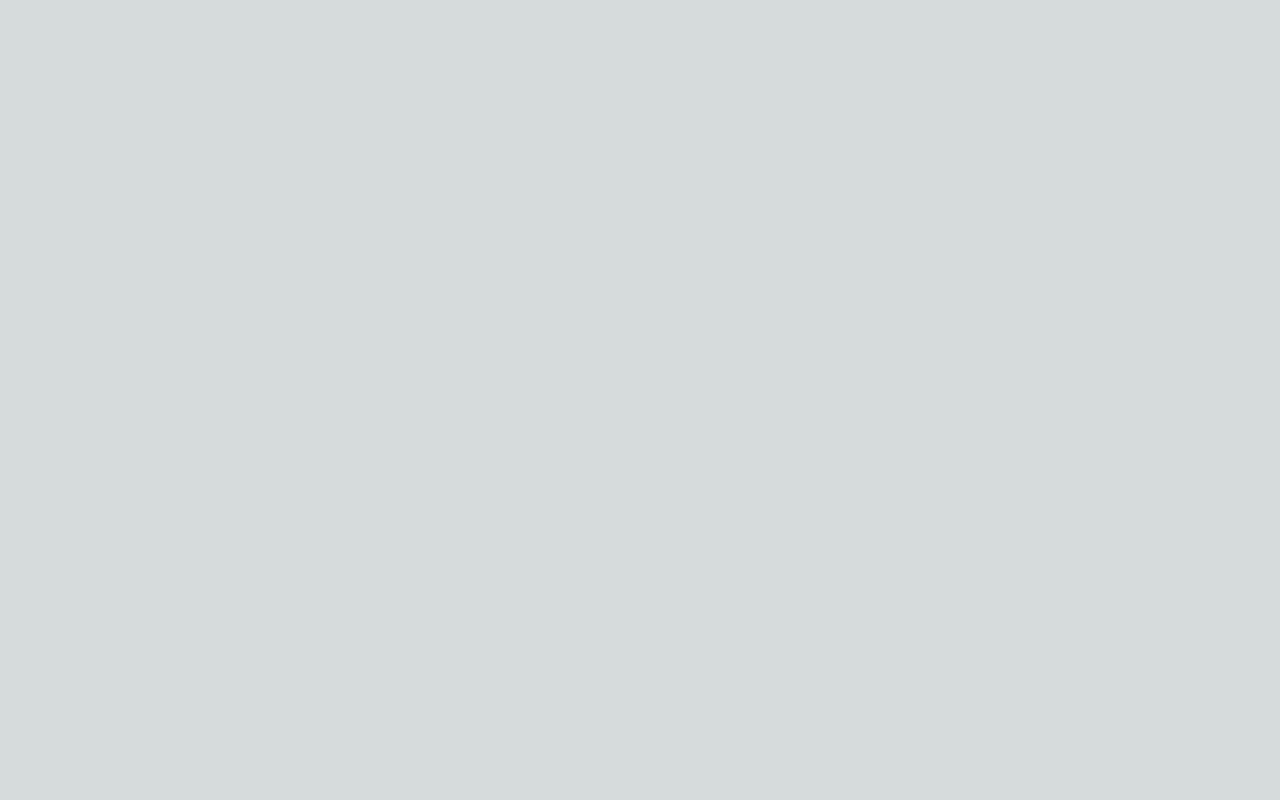
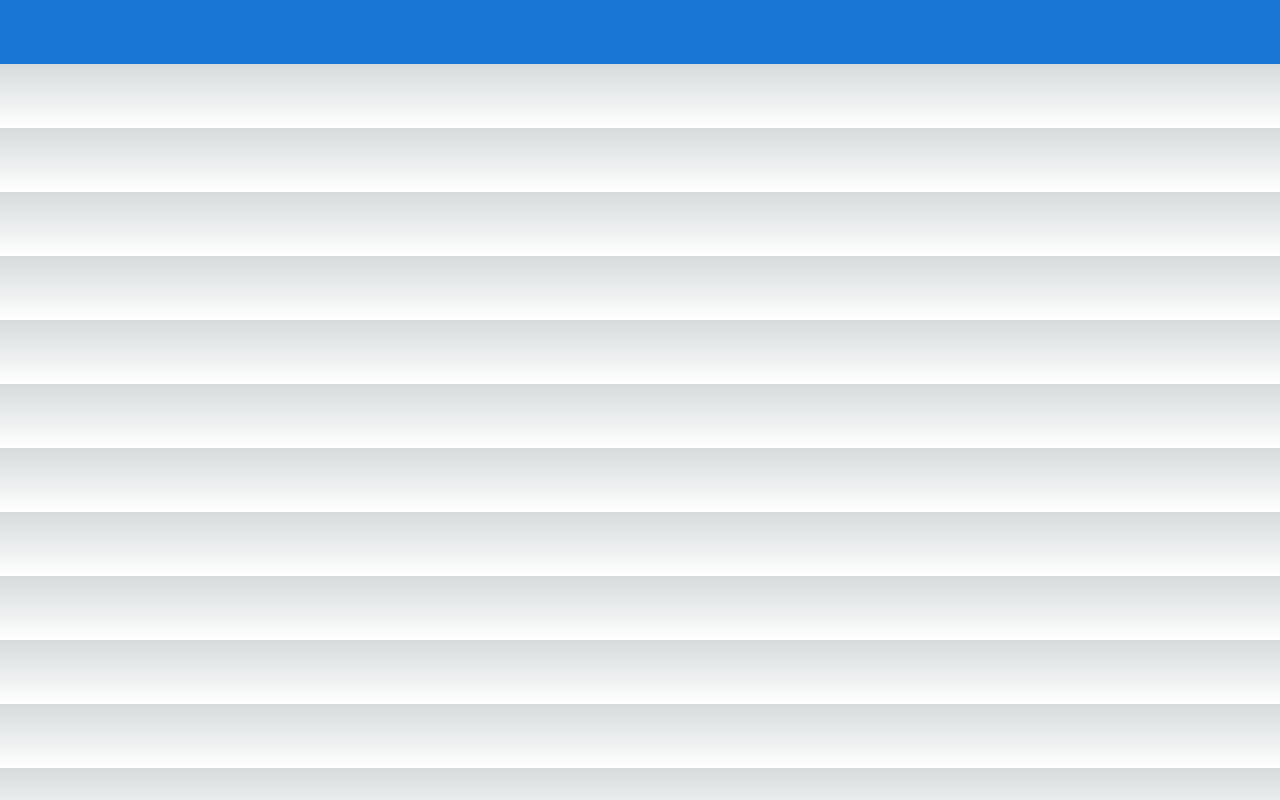
Before and after one commit to klavoraMate/secret-server, a Next.js app in the folder frontend/: page / in a window 1280 px wide. Built offline with nearby package versions, Linux system fonts and the light colour scheme.

Commit message:
feat: crated base NavBar component which is connected to Layout

```diff
--- /dev/null
+++ b/frontend/src/app/components/NavBar.tsx
@@ -0,0 +1,14 @@
+import {Box} from "@mui/system";
+import {AppBar, Toolbar, Typography} from "@mui/material";
+import {Button} from "@mui/base";
+
+export default function NavBar() {
+    return (
+        <Box sx={{flexGrow: 1}}>
+            <AppBar position="static">
+                <Toolbar>
+                </Toolbar>
+            </AppBar>
+        </Box>
+    )
+}
--- a/frontend/src/app/layout.tsx
+++ b/frontend/src/app/layout.tsx
@@ -1,22 +1,22 @@
-import type { Metadata } from 'next'
-import { Inter } from 'next/font/google'
+import type {Metadata} from 'next'
+import {Inter} from 'next/font/google'
 import './globals.css'
+import NavBar from "@/app/components/NavBar";
 
-const inter = Inter({ subsets: ['latin'] })
+const inter = Inter({subsets: ['latin']})
 
 export const metadata: Metadata = {
-  title: 'Create Next App',
-  description: 'Generated by create next app',
+    title: 'Secret Server',
+    description: 'Site for storing and retrieving secrets',
 }
 
-export default function RootLayout({
-  children,
-}: {
-  children: React.ReactNode
-}) {
-  return (
-    <html lang="en">
-      <body className={inter.className}>{children}</body>
-    </html>
-  )
+export default function RootLayout({children,}: {children: React.ReactNode }) {
+    return (
+        <html lang="en">
+            <body className={inter.className}>
+            <NavBar/>
+            {children}
+            </body>
+        </html>
+    )
 }
```
Also changed, not shown: frontend/package.json (+11 -4 lines), 1 other file (tests, documents, lock files or other folders).
